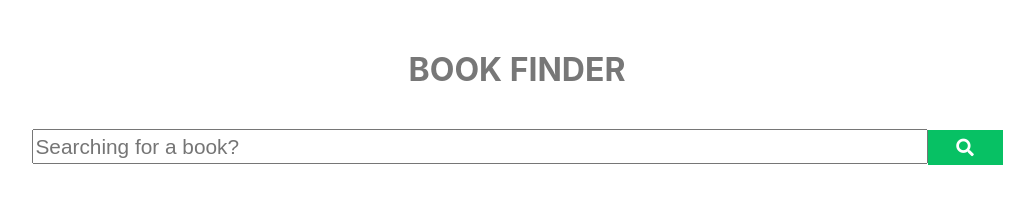
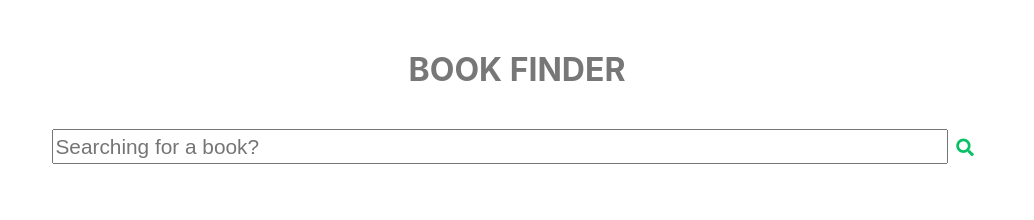
Before and after one commit to chocko120/book-finder, a React (Create React App) app: page / in a window 1280 px wide. Shown: the top 220 px of the page, without its empty margins (123-1157 px from the left). Built offline with nearby package versions, Linux system fonts and the light colour scheme; no server answers.

Commit message:
change search icon

```diff
--- a/src/App.css
+++ b/src/App.css
@@ -98,9 +98,9 @@ input {
 }
 
 .search_btn {
-  background-color: #07c164;
-  color: white;
-  width: 75px;
+  color: #07c164;
+  background-color: white;
+  width: 35px;
   height: 35px;
   padding-top: 2px;
   border: none;
@@ -110,8 +110,8 @@ input {
 }
 
 .search_btn:hover {
-  color: #07c164;
-  background-color: white;
-  border: 1px solid #07c164;
+  background-color: #07c164;
+  color: white;
+  /* border: 1px solid #07c164; */
   transition: 0.3s;
 }
```
